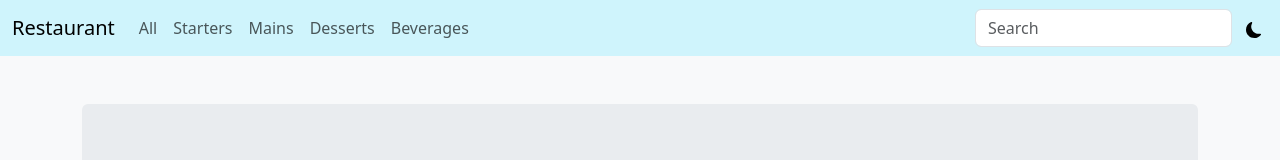
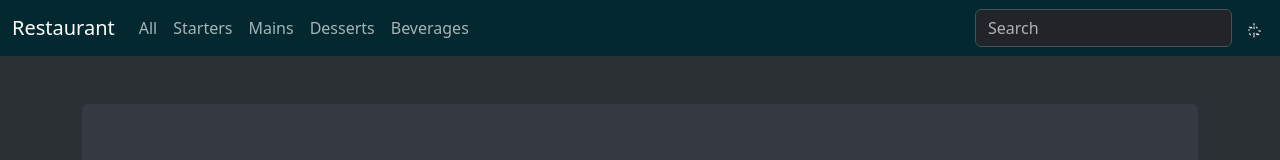
Before and after one commit to Tekalig/Resturant, a plain HTML site: page index.html in a window 1280 px wide. Both pictures are taken after a click on the button 1254 px from the left and 28 px from the top of the page. Shown: the top 160 px of the page. Drawn offline with nearby package versions, Linux system fonts and the light colour scheme; grey boxes are pictures that could not be loaded.

Commit message:
Add theme toggle button and set initial theme to light

```diff
--- a/index.html
+++ b/index.html
@@ -13,7 +13,7 @@
     <!-- ... -->
   </head>
 
-  <body>
+  <body data-bs-theme="light">
     <!-- Navbar -->
     <nav class="navbar navbar-expand-lg bg-info-subtle">
       <div class="container-fluid d-flex">
@@ -49,11 +49,14 @@
           </form>
 
         </div>
-        <button type="button" class="border-0 bg-info-subtle"><svg xmlns="http://www.w3.org/2000/svg" width="16"
-            height="16" fill="currentColor" class="bi bi-moon-fill" viewBox="0 0 16 16">
-            <path
-              d="M6 .278a.77.77 0 0 1 .08.858 7.2 7.2 0 0 0-.878 3.46c0 4.021 3.278 7.277 7.318 7.277q.792-.001 1.533-.16a.79.79 0 0 1 .81.316.73.73 0 0 1-.031.893A8.35 8.35 0 0 1 8.344 16C3.734 16 0 12.286 0 7.71 0 4.266 2.114 1.312 5.124.06A.75.75 0 0 1 6 .278" />
-          </svg></button>
+        <button type="button" id="theme-toggle" class="border-0 bg-info-subtle">
+          <svg xmlns="http://www.w3.org/2000/svg" width="16" height="16" fill="currentColor" class="bi bi-moon-fill" viewBox="0 0 16 16">
+            <path d="M6 .278a.77.77 0 0 1 .08.858 7.2 7.2 0 0 0-.878 3.46c0 4.021 3.278 7.277 7.318 7.277q.792-.001 1.533-.16a.79.79 0 0 1 .81.316.73.73 0 0 1-.031.893A8.35 8.35 0 0 1 8.344 16C3.734 16 0 12.286 0 7.71 0 4.266 2.114 1.312 5.124.06A.75.75 0 0 1 6 .278" />
+          </svg>
+          <svg xmlns="http://www.w3.org/2000/svg" width="16" height="16" fill="currentColor" class="bi bi-sun-fill d-none" viewBox="0 0 16 16">
+            <path d="M8 4.5a.5.5 0 0 1 .5.5v1.5a.5.5 0 0 1-1 0V5a.5.5 0 0 1 .5-.5zm0 6a.5.5 0 0 1 .5.5v1.5a.5.5 0 0 1-1 0V11a.5.5 0 0 1 .5-.5zm4.5-2.5a.5.5 0 0 1 .5.5h1.5a.5.5 0 0 1 0 1H13a.5.5 0 0 1-.5-.5zm-9 0a.5.5 0 0 1 .5.5H2.5a.5.5 0 0 1 0-1H4a.5.5 0 0 1 .5-.5zm6.364-3.364a.5.5 0 0 1 .707 0l1.06 1.06a.5.5 0 0 1-.707.707l-1.06-1.06a.5.5 0 0 1 0-.707zm-6.728 6.728a.5.5 0 0 1 .707 0l1.06 1.06a.5.5 0 0 1-.707.707l-1.06-1.06a.5.5 0 0 1 0-.707zm6.728 0a.5.5 0 0 1 .707 0l1.06 1.06a.5.5 0 0 1-.707.707l-1.06-1.06a.5.5 0 0 1 0-.707zm-6.728-6.728a.5.5 0 0 1 .707 0l1.06 1.06a.5.5 0 0 1-.707.707l-1.06-1.06a.5.5 0 0 1 0-.707zM8 1a.5.5 0 0 1 .5.5v1.5a.5.5 0 0 1-1 0V1.5A.5.5 0 0 1 8 1zm0 12a.5.5 0 0 1 .5.5v1.5a.5.5 0 0 1-1 0V13.5a.5.5 0 0 1 .5-.5zM4.636 4.636a.5.5 0 0 1 .707 0l1.06 1.06a.5.5 0 0 1-.707.707l-1.06-1.06a.5.5 0 0 1 0-.707zm6.728 6.728a.5.5 0 0 1 .707 0l1.06 1.06a.5.5 0 0 1-.707.707l-1.06-1.06a.5.5 0 0 1 0-.707z"/>
+          </svg>
+        </button>
       </div>
     </nav>
 
```
